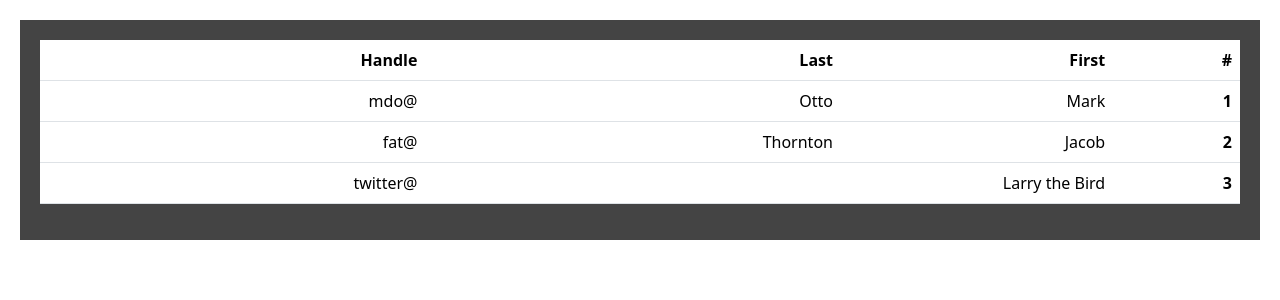
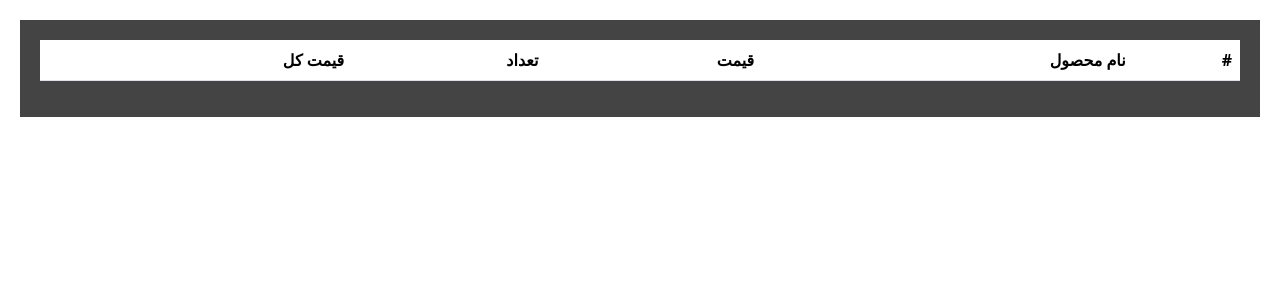
Before and after one commit to Sajjadhosseinrezaei/GameShop, a Django app: page /order/cart/detail/ in a window 1280 px wide. Shown: the part 56-356 px from the top of the page. Run offline with Django 5.2, Linux system fonts and the light colour scheme; lists and menus that the app fills with data are empty.

Commit message:
add cart

```diff
--- a/home/templates/home/detail.html
+++ b/home/templates/home/detail.html
@@ -14,7 +14,7 @@
             </div>
         </div>
     </div>
-    <form action="{% url 'order:cart_add' product.id %}">
+    <form action="{% url 'order:cart_add' product.id %}" method="post">
     {% csrf_token %}
     {{ form.as_div}}
     <input type="submit" value="اضافه به سبد خرید">
--- a/order/cart.py
+++ b/order/cart.py
@@ -1,3 +1,4 @@
+from home.models import Product
 SESSION_CART_ID = 'cart'
 
 
@@ -9,11 +10,22 @@ class Cart:
             cart = request.session[SESSION_CART_ID] = {}
         self.cart = cart
 
+    def __iter__(self):
+        product_ids = self.cart.keys()
+        products= Product.objects.filter(id__in=product_ids)
+        cart = self.cart.copy()
+        for product in products:
+            cart[str(product.id)]['product'] = product.name
+
+        for item in cart.values():
+            item['total_price'] = int(item['price']) * item['quantity']
+            yield item
+
     def add(self, product, quantity):
         product_id = str(product.id)
         if product_id not in self.cart:
             self.cart[product_id] = {'quantity': 0, 'price': str(product.price)}
-        self.cart[product_id][quantity] += quantity
+        self.cart[product_id]['quantity'] += quantity
         self.save()
 
     def save(self):
--- a/order/templates/order/cart.html
+++ b/order/templates/order/cart.html
@@ -4,29 +4,22 @@
         <thead>
         <tr>
             <th scope="col">#</th>
-            <th scope="col">First</th>
-            <th scope="col">Last</th>
-            <th scope="col">Handle</th>
+            <th scope="col">نام محصول</th>
+            <th scope="col">قیمت</th>
+            <th scope="col">تعداد</th>
+            <th scope="col">قیمت کل</th>
         </tr>
         </thead>
         <tbody>
+        {% for item in cart %}
         <tr>
-            <th scope="row">1</th>
-            <td>Mark</td>
-            <td>Otto</td>
-            <td>@mdo</td>
+            <th scope="row">{{ forloop.counter }}</th>
+            <td>{{ item.product }}</td>
+            <td>{{ item.price }}</td>
+            <td>{{ item.quantity }}</td>
+            <td>{{ item.total_price }}</td>
         </tr>
-        <tr>
-            <th scope="row">2</th>
-            <td>Jacob</td>
-            <td>Thornton</td>
-            <td>@fat</td>
-        </tr>
-        <tr>
-            <th scope="row">3</th>
-            <td colspan="2">Larry the Bird</td>
-            <td>@twitter</td>
-        </tr>
+        {% endfor %}
         </tbody>
     </table>
 {% endblock %}
--- a/order/views.py
+++ b/order/views.py
@@ -10,7 +10,8 @@ class CartDetailView(View):
     template_name = 'order/cart.html'
 
     def get(self, request):
-        return render(request, self.template_name)
+        cart = Cart(request)
+        return render(request, self.template_name, {'cart': cart})
 
 
 class CartAddView(View):
```
